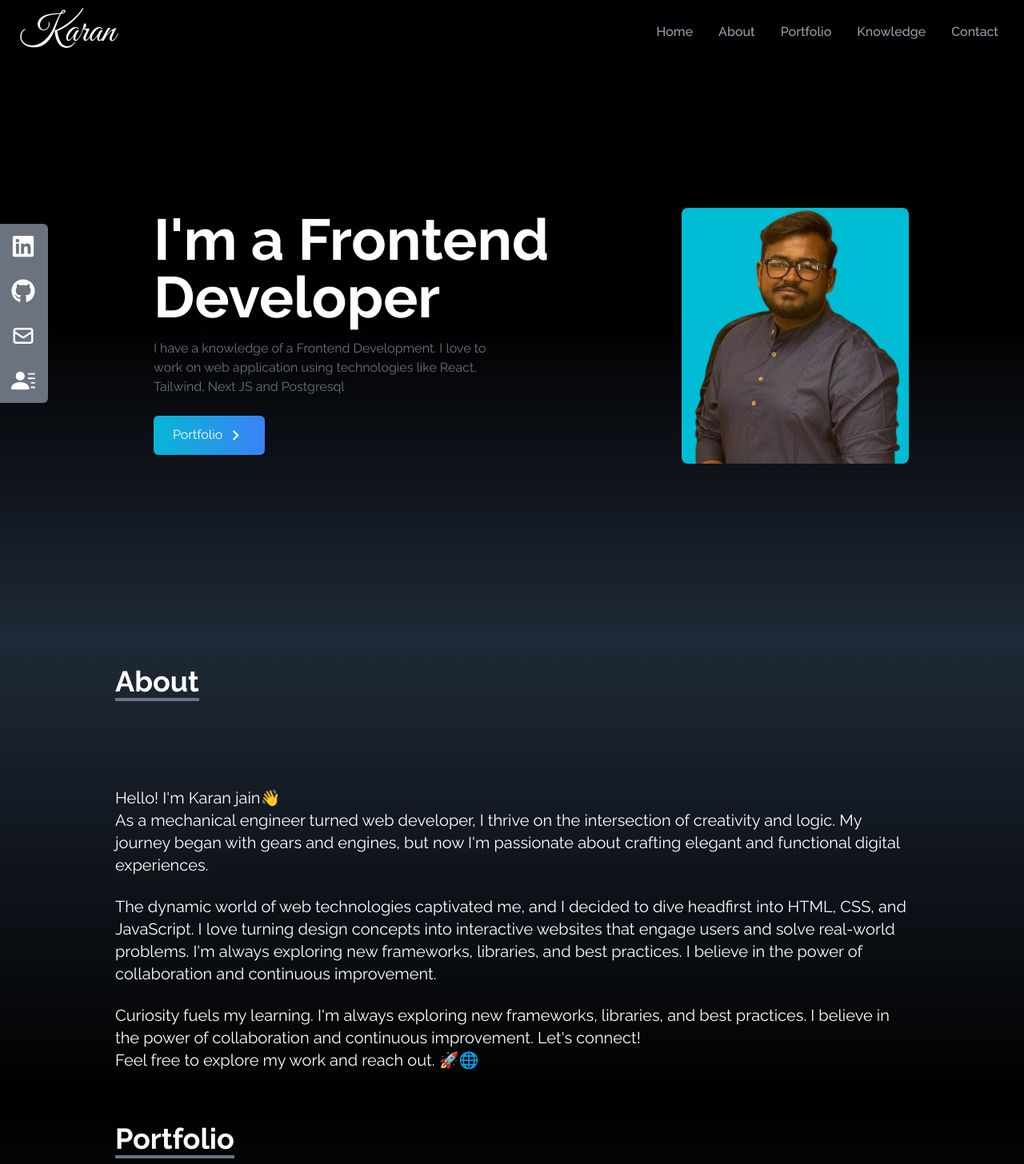
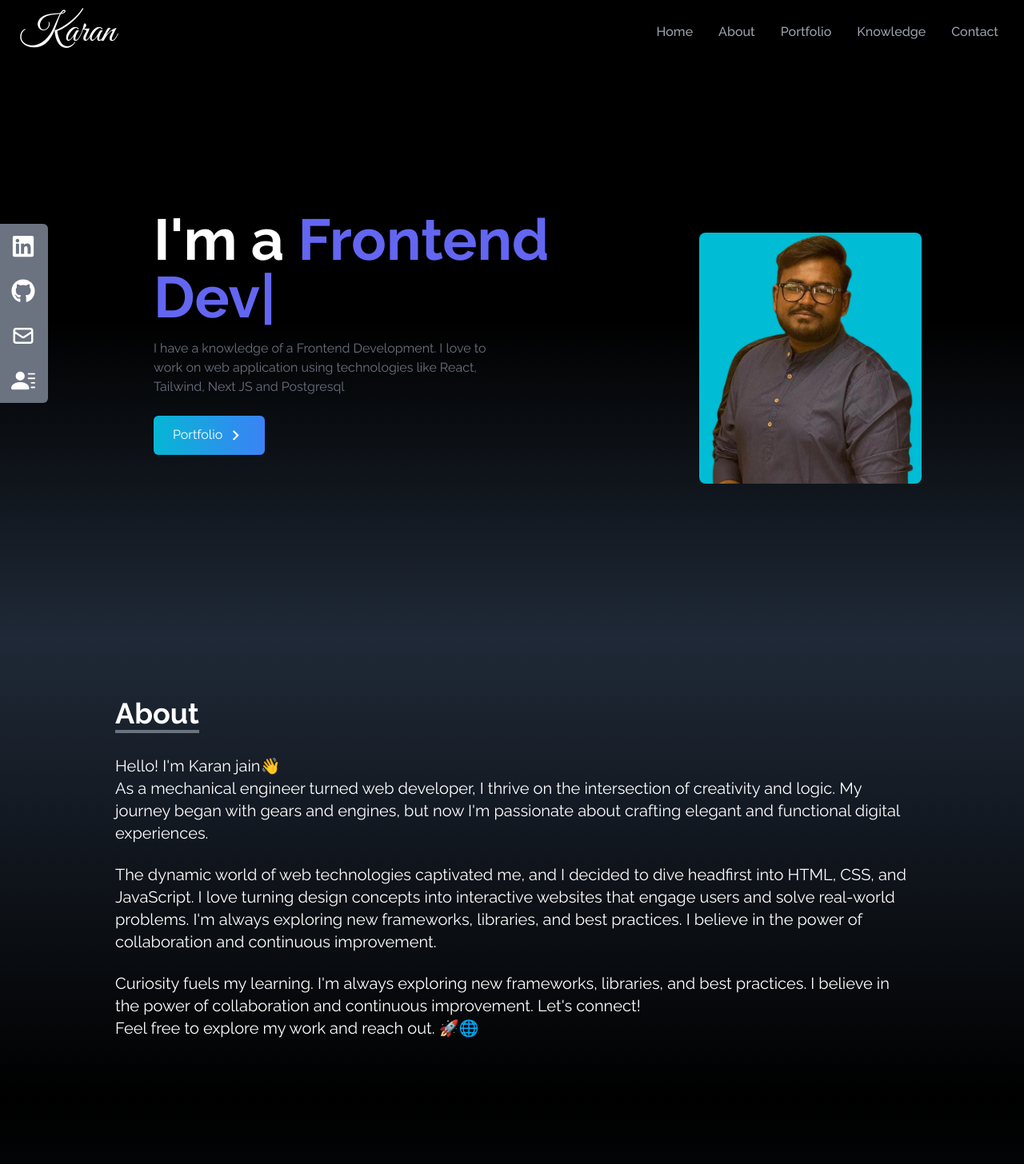
Before and after one commit to karanj08/Portfolio-Karanjain, a React (Vite) app: page / in a window 1280 px wide. Shown: the top 1456 px of the page at 80% size. Built offline with nearby package versions, Linux system fonts and the light colour scheme.

Commit message:
typemotion

```diff
--- a/package.json
+++ b/package.json
@@ -13,7 +13,8 @@
     "react": "^18.2.0",
     "react-dom": "^18.2.0",
     "react-icons": "^5.0.1",
-    "react-scroll": "^1.9.0"
+    "react-scroll": "^1.9.0",
+    "react-typed": "^2.0.12"
   },
   "devDependencies": {
     "@types/react": "^18.2.66",
--- a/src/components/About.jsx
+++ b/src/components/About.jsx
@@ -2,7 +2,7 @@ function About() {
   return (
     <div
       name="about"
-      className="w-full md:px-14 p-4 bg-gradient-to-b from-gray-800 to-black text-white"
+      className="w-full md:px-14 p-4 bg-gradient-to-b from-gray-800 to-black text-white py-14"
     >
       <div className="max-w-screen-lg mx-auto p-4 flex flex-col justify-center w-full h-full ">
         <div className="pb-8">
@@ -10,7 +10,7 @@ function About() {
             About
           </p>
         </div>
-        <p className="text-xl mt-20">
+        <p className="text-xl">
           Hello! I&apos;m Karan jain👋
           <br />
           As a mechanical engineer turned web developer, I thrive on the
--- a/src/components/Contact.jsx
+++ b/src/components/Contact.jsx
@@ -2,7 +2,7 @@ function Contact() {
   return (
     <div
       name="contact"
-      className="w-full h-screen bg-gradient-to-b from-black to-gray-800 p-4 text-white"
+      className="w-full bg-gradient-to-b from-black to-gray-800 p-4 md:px-14 py-14  text-white"
     >
       <div className="flex flex-col p-4 justify-center max-w-screen-lg mx-auto h-full">
         <div className="pb-8">
--- a/src/components/Home.jsx
+++ b/src/components/Home.jsx
@@ -1,6 +1,7 @@
 import Heroimage from "../assets/heroImage5.png";
 import { MdKeyboardArrowRight } from "react-icons/md";
 import { Link } from "react-scroll";
+import { ReactTyped } from "react-typed";
 
 function Home() {
   return (
@@ -8,11 +9,21 @@ function Home() {
       className="w-full h-screen bg-gradient-to-b from-black via-black to-gray-800 text-white"
       name="home"
     >
-      <div className="max-w-screen-lg mx-auto flex flex-col-reverse items-center justify-center h-full px-4 md:flex-row pt-10">
-        <div className="flex flex-col justify-center h-full px-12">
+      <div className="max-w-screen-lg flex flex-col-reverse items-center  h-full px-4 md:flex-row pt-10  justify-between mx-auto">
+        <div className="flex flex-col justify-center h-full px-12 sm:w-[800px] w-full">
           <h2 className="text-4xl md:text-5xl lg:text-7xl font-bold ">
-            I'm a Frontend Developer
+            I'm a{" "}
+            <span>
+              <ReactTyped
+                strings={["Karan Jain", "Frontend Developer"]}
+                typeSpeed={120}
+                backSpeed={150}
+                className="text-4xl md:text-5xl lg:text-7xl font-bold text-indigo-500"
+                loop
+              />
+            </span>
           </h2>
+
           <p className="text-gray-500 py-4 max-w-md">
             I have a knowledge of a Frontend Development. I love to work on web
             application using technologies like React, Tailwind, Next JS and
@@ -33,11 +44,11 @@ function Home() {
           </div>
         </div>
 
-        <div className="rounded-2xl">
+        <div className="rounded-2xl ">
           <img
             src={Heroimage}
             alt="My Profile"
-            className=" mt-14 md:m-0 mx-auto w-1/2 sm:w-2/3 md:w-full object-cover sm:rounded-lg rounded-full"
+            className="ml-4 mx-auto object-cover w-[100px] sm:w-[300px] sm:rounded-lg rounded-full mt-14"
           />
         </div>
       </div>
--- a/src/components/Knowledge.jsx
+++ b/src/components/Knowledge.jsx
@@ -68,7 +68,7 @@ function Knowledge() {
   return (
     <div
       name="knowledge"
-      className="bg-gradient-to-b from-gray-800 to-black w-full md:px-14 p-4"
+      className="bg-gradient-to-b from-gray-800 to-black w-full md:px-14 py-14 p-4"
     >
       <div className="max-w-screen-lg mx-auto p-4 flex flex-col justify-center w-full h-full text-white">
         <div>
--- a/src/components/Portfolio.jsx
+++ b/src/components/Portfolio.jsx
@@ -96,7 +96,7 @@ function Portfolio() {
   return (
     <div
       name="portfolio"
-      className=" bg-gradient-to-b from-black to-gray-800 w-full text-white md:px-14 p-4"
+      className=" bg-gradient-to-b p-4 from-black to-gray-800 w-full text-white md:px-14 py-16"
     >
       <div className="max-w-screen-lg p-4 mx-auto flex flex-col justify-center w-full h-full">
         <div className="pb-8">
--- a/src/components/SocialLinks.jsx
+++ b/src/components/SocialLinks.jsx
@@ -2,6 +2,7 @@ import React from "react";
 import { FaGithub, FaLinkedin } from "react-icons/fa";
 import { HiOutlineMail } from "react-icons/hi";
 import { BsFillPersonLinesFill } from "react-icons/bs";
+import resume from "../assets/Karan-jain-Resume.pdf";
 
 function SocialLinks() {
   const sociallinks = [
@@ -40,7 +41,7 @@ function SocialLinks() {
           Resume <BsFillPersonLinesFill size={30} />
         </>
       ),
-      href: "/resume.pdf",
+      href: resume,
       style: "rounded-br-md",
       download: true,
     },
```
Also changed, not shown: 2 other files (tests, documents, lock files or other folders).
